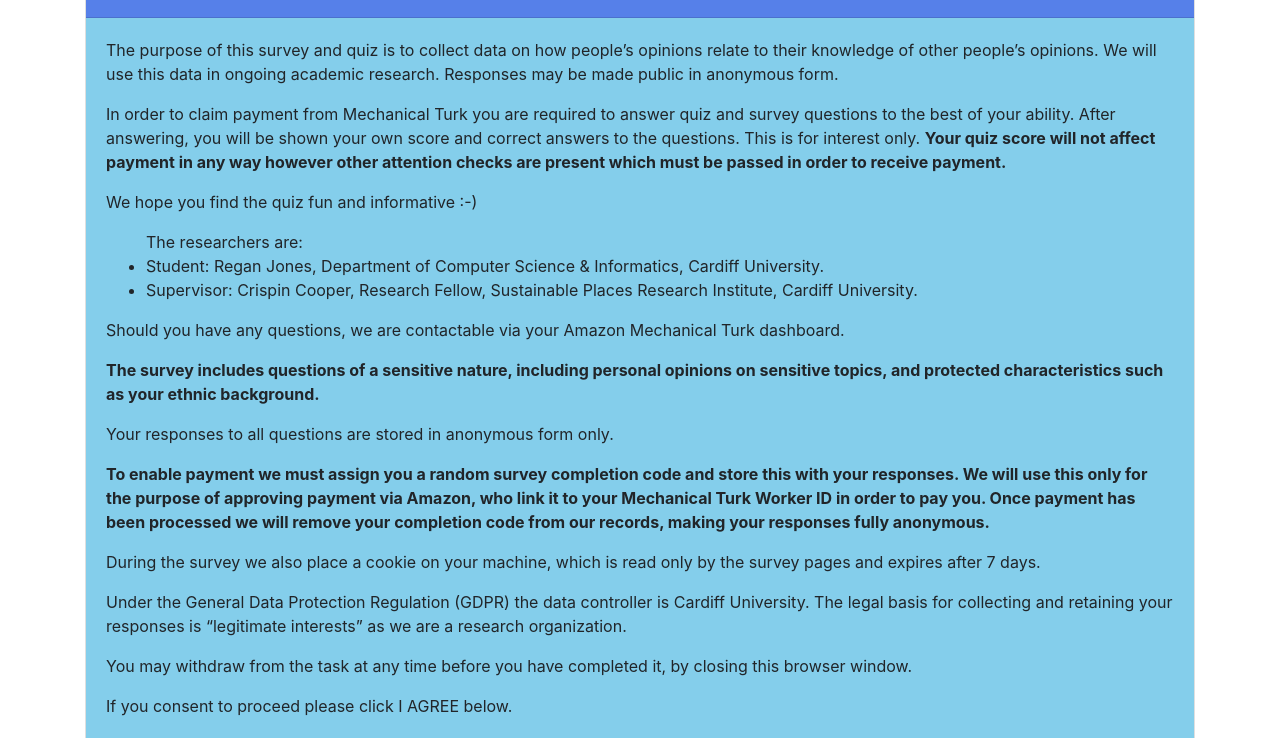
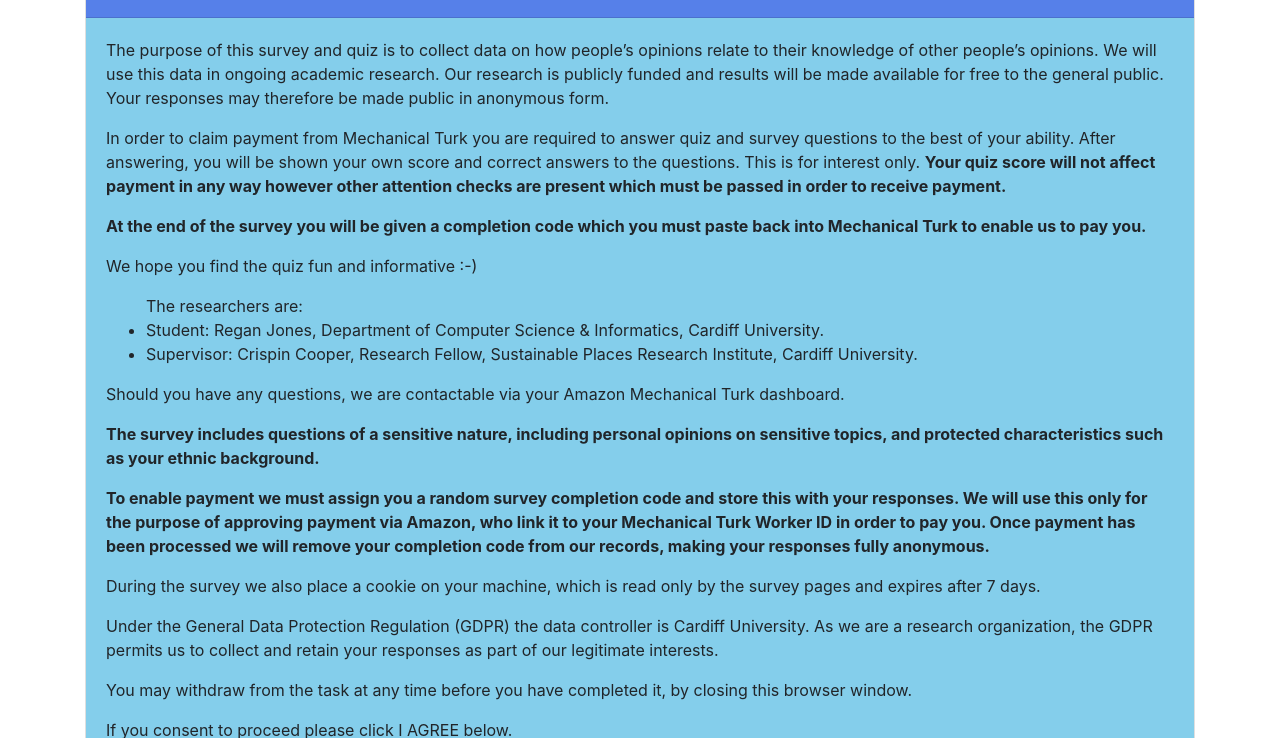
Before and after one commit to regankj/quiz-for-dissertation, a website built with webpack: page demo/index.html in a window 1280 px wide. Shown: the part 214-952 px from the top of the page. Built offline with nearby package versions, Linux system fonts and the light colour scheme; some packages are replaced by stand-ins of ours; files whose address does not match are found by name.

Commit message:
consent form

```diff
--- a/demo/index.html
+++ b/demo/index.html
@@ -20,15 +20,19 @@
         </div>
         <div class="card-body">
           <form class="justify-content-center">
-            <p>The purpose of this survey and quiz is to collect data on how people’s opinions relate to their
-              knowledge of other people’s opinions. We will use this data in ongoing academic research. Responses may
-              be made public in anonymous form.
+            <p>The purpose of this survey and quiz is to collect data on how people’s opinions relate to
+              their knowledge of other people’s opinions. We will use this data in ongoing academic research.
+              Our research is publicly funded and results will be made available for free to the general
+              public. Your responses may therefore be made public in anonymous form.
             </p>
             <p>In order to claim payment from Mechanical Turk you are required to answer quiz and survey
               questions to the best of your ability. After answering, you will be shown your own score and
               correct answers to the questions. This is for interest only. <b>Your quiz score will not affect
-              payment in any way however other attention checks are present which must be passed in order
-              to receive payment.</b>
+                payment in any way however other attention checks are present which must be passed in order to
+                receive payment. </b>
+             </p>
+             <p> <b>At the end of the survey you will be given a completion code which you must paste back
+               into Mechanical Turk to enable us to pay you.</b>
              </p>
              <p>We hope you find the quiz fun and informative :-) </p>
 
@@ -38,21 +42,20 @@
              </ul>
 
              <p>Should you have any questions, we are contactable via your Amazon Mechanical Turk dashboard. </p>
-             <p><b>The survey includes questions of a sensitive nature, including personal opinions on sensitive
-               topics, and protected characteristics such as your ethnic background.</b>
+             <p><b>The survey includes questions of a sensitive nature, including personal opinions on
+               sensitive topics, and protected characteristics such as your ethnic background.</b>
              </p>
-             <p>Your responses to all questions are stored in anonymous form only. </p>
              <p><b>To enable payment we must assign you a random survey completion code and store this with
                your responses. We will use this only for the purpose of approving payment via Amazon, who link
                it to your Mechanical Turk Worker ID in order to pay you. Once payment has been processed we
-               will remove your completion code from our records, making your responses fully anonymous.</b>
+               will remove your completion code from our records, making your responses fully anonymous. </b>
              </p>
              <p>During the survey we also place a cookie on your machine, which is read only by the survey
                pages and expires after 7 days.
              </p>
              <p>Under the General Data Protection Regulation (GDPR) the data controller is Cardiff University.
-               The legal basis for collecting and retaining your responses is “legitimate interests” as we are
-               a research organization.
+               As we are a research organization, the GDPR permits us to collect and retain your responses as
+               part of our legitimate interests.
              </p>
              <p>You may withdraw from the task at any time before you have completed it, by closing this
                browser window.
```
